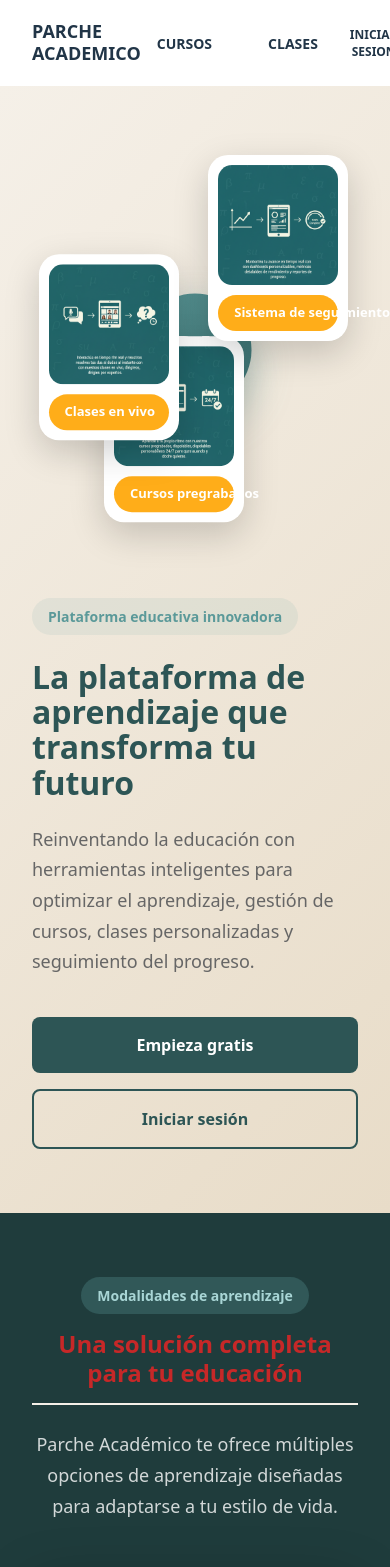
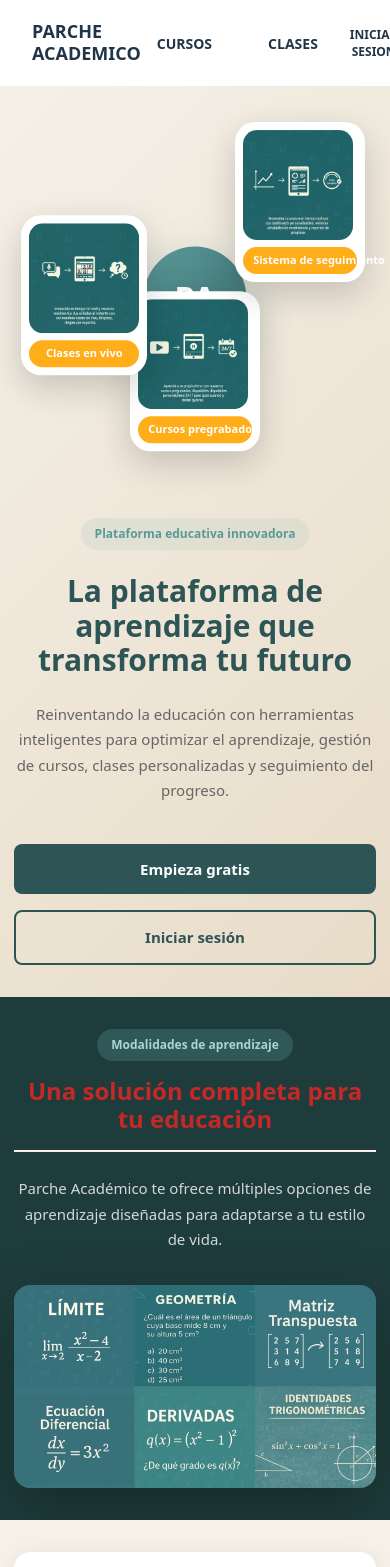
Before and after one commit to academiaparchada/frontend-academic, a React (Vite) app: page / in a window 390 px wide. Shown: the top 1567 px of the page. Built offline with nearby package versions, Linux system fonts and the light colour scheme.

Commit message:
Optimizar responsive completo para móvil y tablet

```diff
--- a/src/styles/home.css
+++ b/src/styles/home.css
@@ -107,13 +107,13 @@
   padding: 0.875rem;
   box-shadow: 0 12px 35px rgba(0, 0, 0, 0.18);
   animation: float 6s ease-in-out infinite;
-  max-width: 190px;
+  max-width: 220px;
 }
 
 /* Tarjeta 1 - Esquina superior derecha (Sistema de seguimiento) */
 .card_1 {
   top: 0;
-  right: 12%;
+  right: 5%;
   animation-delay: 0s;
   z-index: 3;
 }
@@ -130,7 +130,7 @@
 /* Tarjeta 3 - Inferior derecha (Cursos pregrabados) */
 .card_3 {
   bottom: 0;
-  right: 10%;
+  right: 20%;
   animation-delay: 4s;
   z-index: 1;
 }
@@ -623,12 +623,37 @@
   transform: translateY(-2px);
 }
 
-/* Responsive */
+/* ============================================ */
+/* RESPONSIVE - TABLET (hasta 1024px) */
+/* ============================================ */
 @media (max-width: 1024px) {
-  .hero_content,
-  .benefits_container {
+  /* Hero Section */
+  .hero_section {
+    padding: 3rem 1.5rem;
+    min-height: auto;
+  }
+
+  .hero_content {
     grid-template-columns: 1fr;
     gap: 3rem;
+  }
+
+  .hero_text {
+    text-align: center;
+    align-items: center;
+  }
+
+  .hero_title {
+    font-size: 2.75rem;
+  }
+
+  .hero_description {
+    font-size: 1.063rem;
+  }
+
+  .hero_buttons {
+    justify-content: center;
+    flex-wrap: wrap;
   }
 
   .hero_image {
@@ -640,9 +665,18 @@
     left: 50%;
   }
 
+  .logo_circle {
+    width: 150px;
+    height: 150px;
+  }
+
+  .logo_text {
+    font-size: 3rem;
+  }
+
   .card_1 {
     top: 5%;
-    right: 10%;
+    right: 8%;
   }
 
   .card_2 {
@@ -652,72 +686,149 @@
 
   .card_3 {
     bottom: 5%;
-    right: 25%;
+    right: 22%;
   }
 
+  /* Sections */
+  .courses_section,
+  .features_section,
+  .benefits_section,
+  .extra_features_section {
+    padding: 3rem 1.5rem;
+  }
+
+  .section_title {
+    font-size: 2.25rem;
+  }
+
+  .section_description {
+    font-size: 1.063rem;
+  }
+
+  /* Features */
+  .features_grid {
+    grid-template-columns: 1fr;
+    gap: 1.5rem;
+  }
+
+  .feature_card.featured {
+    transform: scale(1);
+  }
+
+  .feature_card:hover {
+    transform: translateY(-5px);
+  }
+
+  /* Benefits */
+  .benefits_container {
+    grid-template-columns: 1fr;
+    gap: 3rem;
+  }
+
+  .benefits_content .section_title,
+  .benefits_content .section_description {
+    text-align: center;
+  }
+
+  .benefits_image {
+    max-height: 400px;
+  }
+
+  /* Extra Features */
   .extra_card {
     grid-template-columns: 1fr;
   }
 
   .extra_img {
-    min-height: 300px;
+    min-height: 250px;
+    max-height: 350px;
   }
 
-  .features_grid {
-    grid-template-columns: 1fr;
+  .extra_content {
+    padding: 2.5rem;
   }
 
-  .feature_card.featured {
-    transform: scale(1);
+  /* Stats */
+  .stats_grid {
+    grid-template-columns: repeat(2, 1fr);
+    gap: 1.5rem;
+  }
+
+  /* CTA */
+  .cta_section {
+    padding: 4rem 1.5rem;
+  }
+
+  .cta_title {
+    font-size: 2.25rem;
   }
 }
 
+/* ============================================ */
+/* RESPONSIVE - MÓVIL (hasta 768px) */
+/* ============================================ */
 @media (max-width: 768px) {
+  /* Hero Section */
+  .hero_section {
+    padding: 2.5rem 1rem;
+  }
+
+  .hero_content {
+    gap: 2.5rem;
+  }
+
   .hero_title {
+    font-size: 2.25rem;
+    line-height: 1.15;
+  }
+
+  .hero_description {
+    font-size: 1rem;
+  }
+
+  .hero_badge {
+    font-size: 0.813rem;
+    padding: 0.438rem 0.875rem;
+  }
+
+  .hero_buttons {
+    flex-direction: column;
+    width: 100%;
+  }
+
+  .btn_primary,
+  .btn_secondary {
+    width: 100%;
+    text-align: center;
+    padding: 0.938rem 1.5rem;
+  }
+
+  .hero_image {
+    height: 420px;
+  }
+
+  .logo_circle {
+    width: 120px;
+    height: 120px;
+  }
+
+  .logo_text {
     font-size: 2.5rem;
   }
 
-  .section_title {
-    font-size: 2rem;
-  }
-
-  .hero_buttons,
-  .cta_buttons {
-    flex-direction: column;
-  }
-
-  .btn_primary,
-  .btn_secondary,
-  .btn_cta_primary,
-  .btn_cta_secondary {
-    width: 100%;
-    text-align: center;
-  }
-
-  .stats_grid {
-    grid-template-columns: repeat(2, 1fr);
-  }
-
-  .hero_image {
-    height: 450px;
-  }
-
-  .logo_circle {
-    width: 140px;
-    height: 140px;
-  }
-
-  .logo_text {
-    font-size: 3rem;
+  .floating_card {
+    max-width: 160px;
+    padding: 0.625rem;
   }
 
   .card_img {
-    max-width: 150px;
-    max-height: 150px;
+    max-width: 140px;
+    max-height: 140px;
   }
 
-  .floating_card {
-    max-width: 170px;
+  .card_badge {
+    font-size: 0.75rem;
+    padding: 0.375rem 0.75rem;
   }
 
   .card_1 {
@@ -732,44 +843,193 @@
 
   .card_3 {
     bottom: 3%;
-    right: 30%;
+    right: 28%;
   }
 
+  /* Sections */
+  .courses_section,
+  .features_section,
+  .benefits_section,
+  .extra_features_section {
+    padding: 2.5rem 1rem;
+  }
+
+  .section_header {
+    margin-bottom: 2rem;
+  }
+
+  .section_badge {
+    font-size: 0.813rem;
+    padding: 0.438rem 0.875rem;
+  }
+
+  .section_title {
+    font-size: 1.875rem;
+  }
+
+  .section_description {
+    font-size: 1rem;
+  }
+
+  /* Features */
+  .feature_card {
+    padding: 2rem 1.5rem;
+  }
+
+  .feature_icon {
+    font-size: 2.5rem;
+  }
+
+  .feature_title {
+    font-size: 1.375rem;
+  }
+
+  .feature_description {
+    font-size: 0.938rem;
+  }
+
+  .feature_list li {
+    font-size: 0.938rem;
+  }
+
+  /* Benefits */
+  .benefits_grid {
+    gap: 1.5rem;
+  }
+
+  .benefit_icon {
+    font-size: 2rem;
+  }
+
+  .benefit_title {
+    font-size: 1.125rem;
+  }
+
+  .benefit_desc {
+    font-size: 0.938rem;
+  }
+
+  /* Extra Features */
   .extra_content {
-    padding: 2rem;
+    padding: 2rem 1.5rem;
+  }
+
+  .extra_title {
+    font-size: 1.5rem;
+  }
+
+  .extra_description {
+    font-size: 0.938rem;
+  }
+
+  .extra_img {
+    min-height: 220px;
+  }
+
+  /* Stats */
+  .stats_section {
+    padding: 2.5rem 1rem;
+  }
+
+  .stats_badge {
+    font-size: 0.813rem;
+    padding: 0.438rem 1.25rem;
+    margin-bottom: 1.5rem;
+  }
+
+  .stats_grid {
+    gap: 1.25rem;
+  }
+
+  .stat_number {
+    font-size: 2.5rem;
+  }
+
+  .stat_label {
+    font-size: 0.938rem;
+  }
+
+  /* CTA */
+  .cta_section {
+    padding: 3.5rem 1rem;
+  }
+
+  .cta_title {
+    font-size: 1.875rem;
+  }
+
+  .cta_description {
+    font-size: 1rem;
+  }
+
+  .cta_buttons {
+    flex-direction: column;
+    width: 100%;
+  }
+
+  .btn_cta_primary,
+  .btn_cta_secondary {
+    width: 100%;
+    text-align: center;
+    padding: 1.125rem 2rem;
+    font-size: 1.063rem;
   }
 }
 
+/* ============================================ */
+/* RESPONSIVE - MÓVIL PEQUEÑO (hasta 480px) */
+/* ============================================ */
 @media (max-width: 480px) {
+  /* Hero Section */
+  .hero_section {
+    padding: 2rem 0.875rem;
+  }
+
   .hero_title {
+    font-size: 1.875rem;
+  }
+
+  .hero_description {
+    font-size: 0.938rem;
+  }
+
+  .hero_badge {
+    font-size: 0.75rem;
+  }
+
+  .btn_primary,
+  .btn_secondary {
+    padding: 0.875rem 1.25rem;
+    font-size: 0.938rem;
+  }
+
+  .hero_image {
+    height: 360px;
+  }
+
+  .logo_circle {
+    width: 100px;
+    height: 100px;
+  }
+
+  .logo_text {
     font-size: 2rem;
   }
 
-  .section_title {
-    font-size: 1.75rem;
-  }
-
-  .hero_image {
-    height: 400px;
+  .floating_card {
+    max-width: 130px;
+    padding: 0.5rem;
   }
 
   .card_img {
-    max-width: 120px;
-    max-height: 120px;
+    max-width: 110px;
+    max-height: 110px;
   }
 
-  .floating_card {
-    max-width: 140px;
-    padding: 0.625rem;
-  }
-
-  .logo_circle {
-    width: 110px;
-    height: 110px;
-  }
-
-  .logo_text {
-    font-size: 2.25rem;
+  .card_badge {
+    font-size: 0.688rem;
+    padding: 0.313rem 0.625rem;
+    margin-top: 0.438rem;
   }
 
   .card_1 {
@@ -784,6 +1044,159 @@
 
   .card_3 {
     bottom: 2%;
-    right: 35%;
+    right: 32%;
+  }
+
+  /* Sections */
+  .courses_section,
+  .features_section,
+  .benefits_section,
+  .extra_features_section {
+    padding: 2rem 0.875rem;
+  }
+
+  .section_badge {
+    font-size: 0.75rem;
+  }
+
+  .section_title {
+    font-size: 1.625rem;
+  }
+
+  .section_description {
+    font-size: 0.938rem;
+  }
+
+  /* Features */
+  .feature_card {
+    padding: 1.75rem 1.25rem;
+  }
+
+  .feature_icon {
+    font-size: 2.25rem;
+    margin-bottom: 1.25rem;
+  }
+
+  .feature_title {
+    font-size: 1.25rem;
+  }
+
+  .feature_description,
+  .feature_list li {
+    font-size: 0.875rem;
+  }
+
+  /* Benefits */
+  .benefit_icon {
+    font-size: 1.875rem;
+  }
+
+  .benefit_title {
+    font-size: 1.063rem;
+  }
+
+  .benefit_desc {
+    font-size: 0.875rem;
+  }
+
+  /* Extra Features */
+  .extra_content {
+    padding: 1.75rem 1.25rem;
+  }
+
+  .extra_title {
+    font-size: 1.375rem;
+  }
+
+  .extra_description {
+    font-size: 0.875rem;
+  }
+
+  .extra_img {
+    min-height: 200px;
+  }
+
+  /* Stats */
+  .stats_section {
+    padding: 2rem 0.875rem;
+  }
+
+  .stats_grid {
+    grid-template-columns: 1fr;
+    gap: 1rem;
+  }
+
+  .stat_item {
+    padding: 1rem;
+  }
+
+  .stat_number {
+    font-size: 2.25rem;
+  }
+
+  .stat_label {
+    font-size: 0.875rem;
+  }
+
+  /* CTA */
+  .cta_section {
+    padding: 3rem 0.875rem;
+  }
+
+  .cta_title {
+    font-size: 1.625rem;
+  }
+
+  .cta_description {
+    font-size: 0.938rem;
+  }
+
+  .btn_cta_primary,
+  .btn_cta_secondary {
+    padding: 1rem 1.75rem;
+    font-size: 1rem;
   }
 }
+
+/* ============================================ */
+/* MÓVIL EXTRA PEQUEÑO (hasta 375px) */
+/* ============================================ */
+@media (max-width: 375px) {
+  .hero_title {
+    font-size: 1.625rem;
+  }
+
+  .section_title {
+    font-size: 1.5rem;
+  }
+
+  .hero_image {
+    height: 320px;
+  }
+
+  .logo_circle {
+    width: 90px;
+    height: 90px;
+  }
+
+  .logo_text {
+    font-size: 1.75rem;
+  }
+
+  .floating_card {
+    max-width: 115px;
+  }
+
+  .card_img {
+    max-width: 95px;
+    max-height: 95px;
+  }
+
+  .stats_grid {
+    gap: 0.875rem;
+  }
+
+  .stat_number {
+    font-size: 2rem;
+  }
+}
```
